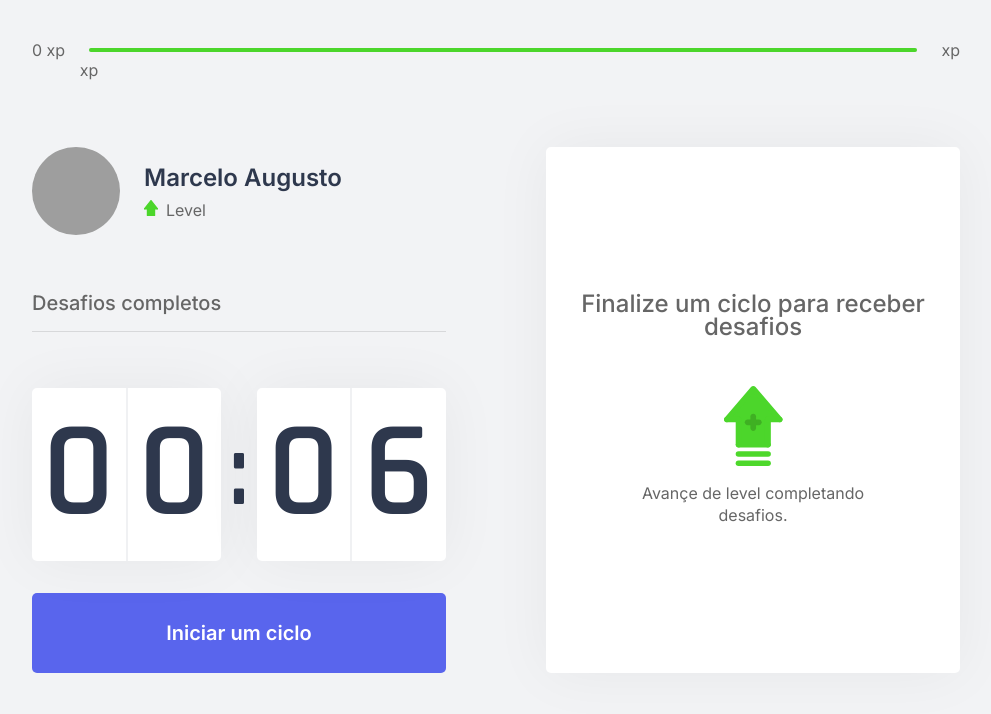
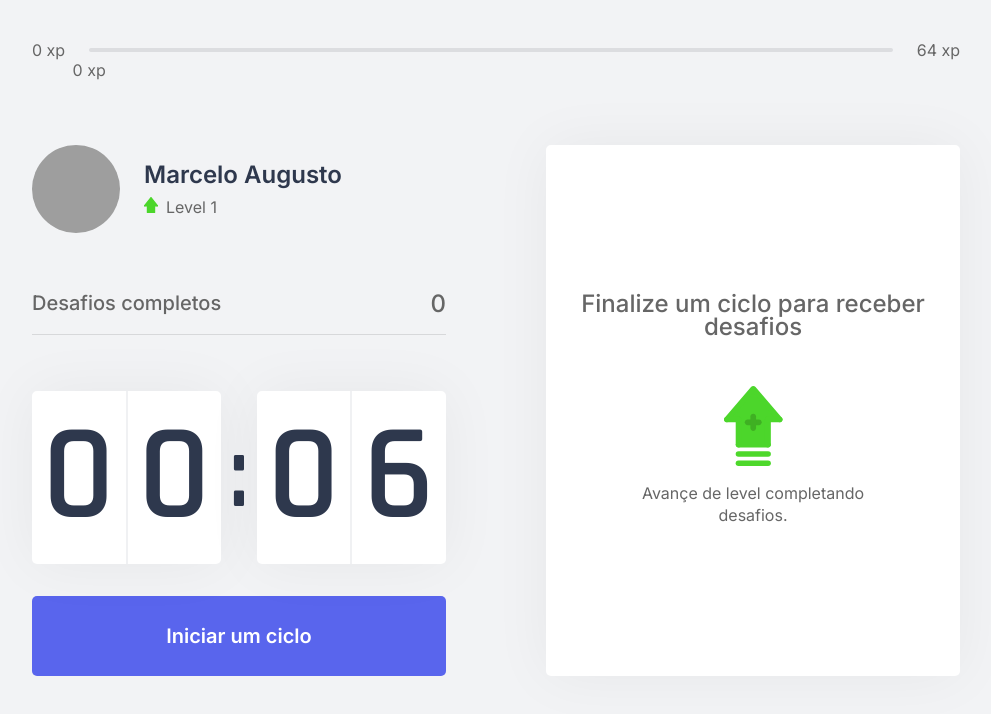
Before and after one commit to AugustoMarcelo/move.it, a Next.js app: page / in a window 1280 px wide. Shown: the top 714 px of the page, without its empty margins (144-1135 px from the left). Built offline with nearby package versions, Linux system fonts and the light colour scheme; grey boxes are pictures that could not be loaded.

Commit message:
feat: get cookie data from getServerSideProps

```diff
--- a/src/pages/index.tsx
+++ b/src/pages/index.tsx
@@ -1,15 +1,28 @@
 import Head from 'next/head';
+import { GetServerSideProps } from 'next';
 import { ChallengeBox } from '../components/ChallengeBox';
 import { CompletedChallenges } from "../components/CompletedChallenges";
 import { Countdown } from "../components/Countdown";
 import { ExperienceBar } from "../components/ExperienceBar";
 import { Profile } from "../components/Profile";
 import { CountdownProvider } from '../contexts/CountdownContext';
+import { ChallengesProvider } from '../contexts/ChallengesContext';
 
 import styles from '../styles/pages/Home.module.css';
 
-export default function Home() {
+interface HomeProps {
+  level: number;
+  currentExperience: number;
+  challengesCompleted: number;
+}
+
+export default function Home(props: HomeProps) {
   return (
+    <ChallengesProvider
+      level={props.level}
+      currentExperience={props.currentExperience}
+      challengesCompleted={props.challengesCompleted}
+    >
       <div className={styles.container}>
         <Head>
           <title>Início | move.it</title>
@@ -29,5 +42,18 @@
           </section>
         </CountdownProvider>
       </div>
+    </ChallengesProvider>
   )
 }
+
+export const getServerSideProps: GetServerSideProps = async (context) => {
+  const { level, currentExperience, challengesCompleted } = context.req.cookies;
+
+  return {
+    props: {
+      level: Number(level),
+      currentExperience: Number(currentExperience),
+      challengesCompleted: Number(challengesCompleted),
+    }
+  }
+}
```
Lines whose indentation alone changed are shown as unchanged.
